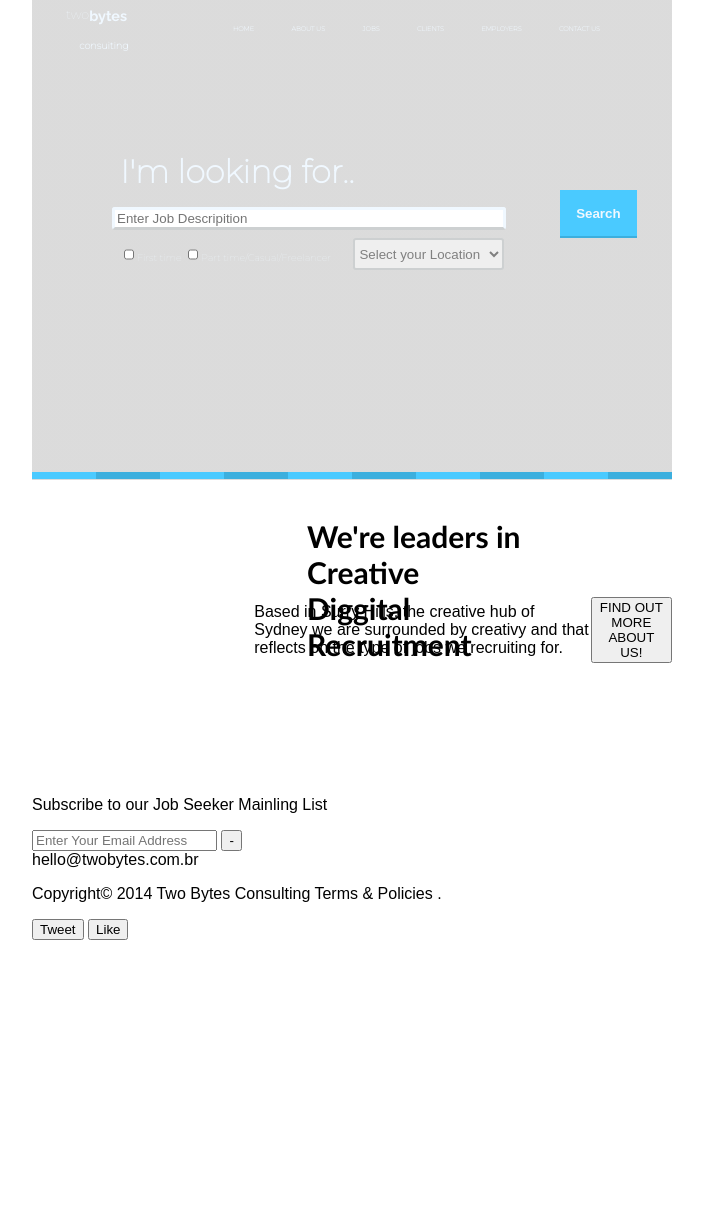
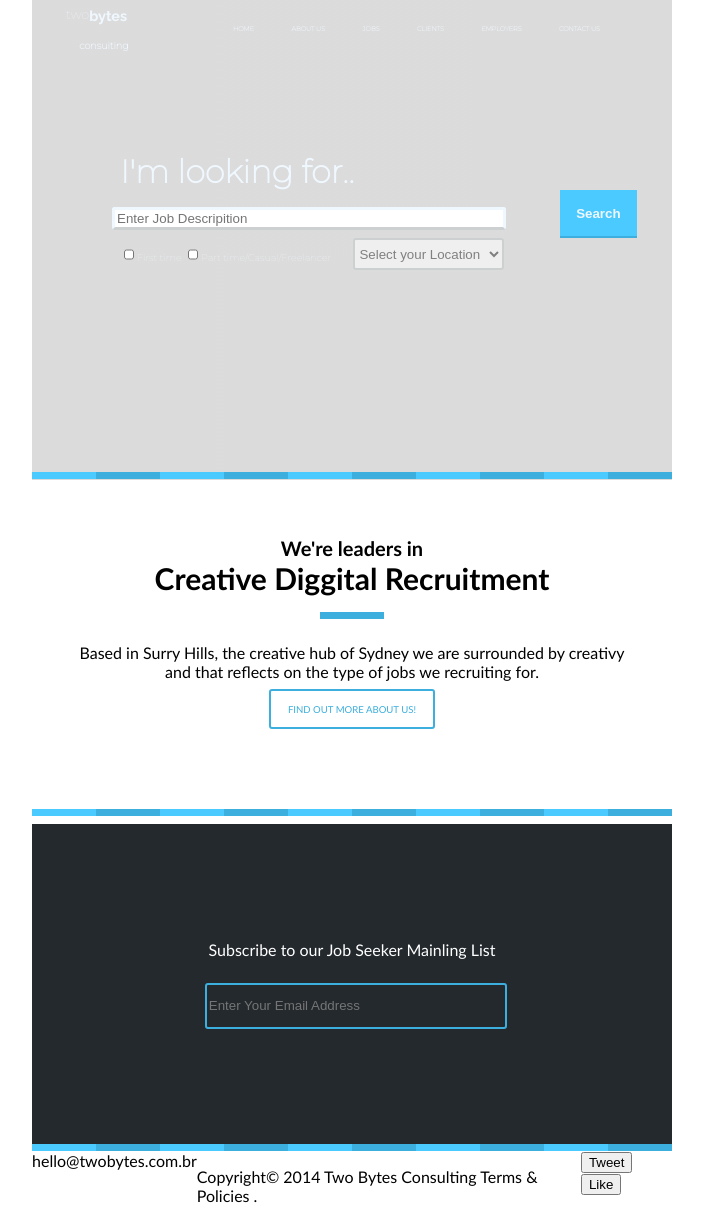
Before and after one commit to FenokZord/Landingpage1, a plain HTML site: page index.html in a window 1280 px wide. Shown: the whole page, without its empty margins (288-991 px from the left). Before the commit the page ends 940 px from the top, so only its background shows below. Drawn offline with Linux system fonts and the light colour scheme.

Commit message:
stilizar a seçao branca e a preta

```diff
--- a/index.html
+++ b/index.html
@@ -69,22 +69,30 @@
         </div>
     </header>
     <section class="branca">
+        <h4>We're leaders in</h4>
         <h3>
-            <span>We're leaders in</span>
-            <span> Creative Diggital Recruitment</span>
-            </span>
+         Creative Diggital Recruitment
         </h3>
-        <p>Based in Surry Hills, the creative hub of Sydney we are surrounded by creativy and that reflects on the type of jobs
+        <div class="azule"></div>
+        <p>Based in Surry Hills, the creative hub of Sydney we are surrounded by creativy</p>
+        <p>and that reflects on the type of jobs
             we recruiting for.</p>
-        <button>FIND OUT MORE ABOUT US!</button>
+       <button >FIND OUT MORE ABOUT US!</button>
+       <div class="azul">
+       <div class="azulc"></div><div class="azule"></div><div class="azulc"></div><div class="azule"></div><div class="azulc"></div><div class="azule"></div><div class="azulc"></div><div class="azule"></div><div class="azulc"></div><div class="azule"></div>
+        </div>
+    </div>
     </section>
     <section class="preta">
         <p>Subscribe to our Job Seeker Mainling List</p>
         <input name="email" type="text" placeholder="Enter Your Email Address">
-        <button>-
-        </button>
-        <div>
+        <!-- <button>-
+        </button> -->
+
     </section>
+    <div class="azul">
+       <div class="azulc"></div><div class="azule"></div><div class="azulc"></div><div class="azule"></div><div class="azulc"></div><div class="azule"></div><div class="azulc"></div><div class="azule"></div><div class="azulc"></div><div class="azule"></div>
+        </div>
     <footer>
         <div class="emailtwobytes">hello@twobytes.com.br</div>
         <p>
--- a/style.css
+++ b/style.css
@@ -170,13 +170,13 @@ select{
     top:11vh;
 }
  .azulc{
-     width: 70px;
+     width: 5vw;
      height: 7px;
      background: #4ACAFF;
 
  }
  .azule{
-    width: 70px;
+    width: 5vw;
     height: 7px;
     background: #3CAFDE;
     margin:0;
@@ -184,27 +184,94 @@ select{
 
 
 .branca{
- height: 300px;
+ width: 50vw;
+ height: 43vh;
  display:flex;
  justify-content:center;
  align-items:center;
+ flex-direction: column;
 }
-.branca h3{
-    display:inline;
+h3{
+    display: flex;
     font-family: 'Gill Sans', 'Gill Sans MT', Calibri, 'Trebuchet MS', sans-serif;
     font-size: 30px;
     color: black;
     position: relative;
+    bottom:5vh;
+    justify-content:center;
+    margin:0px;
+}
+h4{
+    display: flex;
+    font-family: 'Gill Sans', 'Gill Sans MT', Calibri, 'Trebuchet MS', sans-serif;
+    font-size: 20px;
+    color: black;
+    position: relative;
     bottom:40px;
     justify-content:center;
-    left:275px;
+    margin:0px;
 }
-   .branca  h4 {
-       exibição : flex ;
-       margem-fundo : 50 px ;
-       margem esquerda : 300 px ;
-   }
-   .branca  p {
-   exibição : flex ;
-   margem superior : 150 px ;
-   }
+.branca p{
+    display: flex;
+    font-family: 'Gill Sans', 'Gill Sans MT', Calibri, 'Trebuchet MS', sans-serif;
+    color: black;
+    justify-content:center;
+    align-content: center;
+    margin:0px;
+}
+.branca button{
+    width: 13vw;
+    height: 5vh;
+    color:#3CAFDE;
+    background-color:white;
+    border: 2px solid #3CAFDE;
+    border-radius: 3px;
+    font-family: 'Gill Sans', 'Gill Sans MT', Calibri, 'Trebuchet MS', sans-serif;
+    font-size: 0.6em;
+    position: relative;
+    bottom: -1vh;
+}
+.branca>.azule{
+    position: relative;
+    bottom: 3vh;
+}
+.preta {
+    background-color: #24292E;
+    width: 50vw;
+    height: 40vh;
+    margin:0px;
+    display:flex;
+    flex-direction:column;
+    align-content: center;
+    justify-content: center;
+}
+.preta p{
+    display: flex;
+    font-family: 'Gill Sans', 'Gill Sans MT', Calibri, 'Trebuchet MS', sans-serif;
+    color:white;
+    justify-content:center;
+    align-content: center;
+    margin:0px;
+    margin-bottom:3vh;
+}
+.preta input{
+    width: 23vw;
+    height: 5vh;
+    background: none;
+    border: 2px solid #3CAFDE;
+    border-radius:3px;
+    color: white;
+    position: relative;
+    left:calc(25vw - 11.5vw);
+}
+body>.azul{
+    position: relative;
+    top:0px
+}
+footer{
+    display: flex;
+    font-family: 'Gill Sans', 'Gill Sans MT', Calibri, 'Trebuchet MS', sans-serif;
+    color:black;
+    justify-content:center;
+    align-content: center;
+}
```
